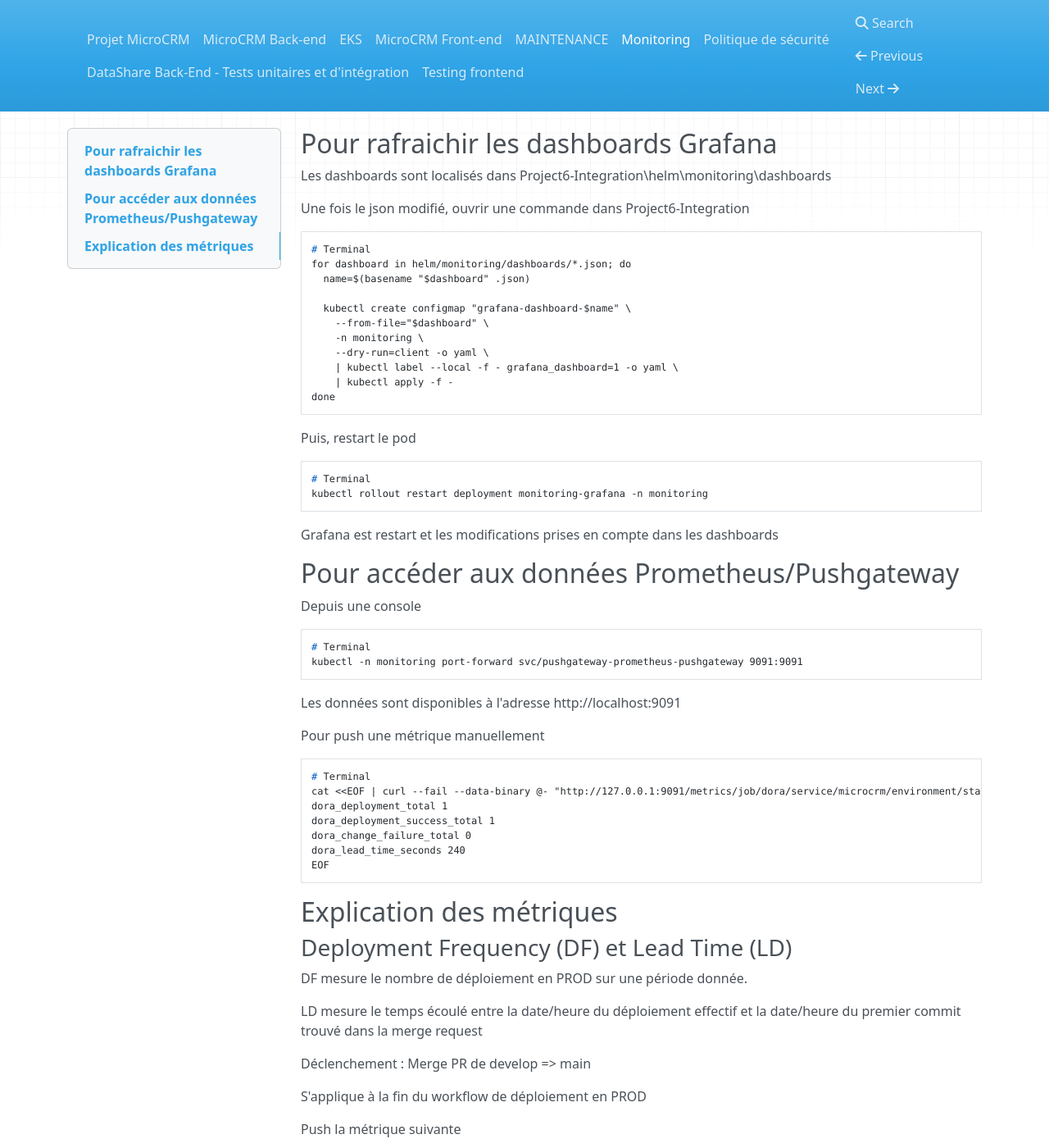
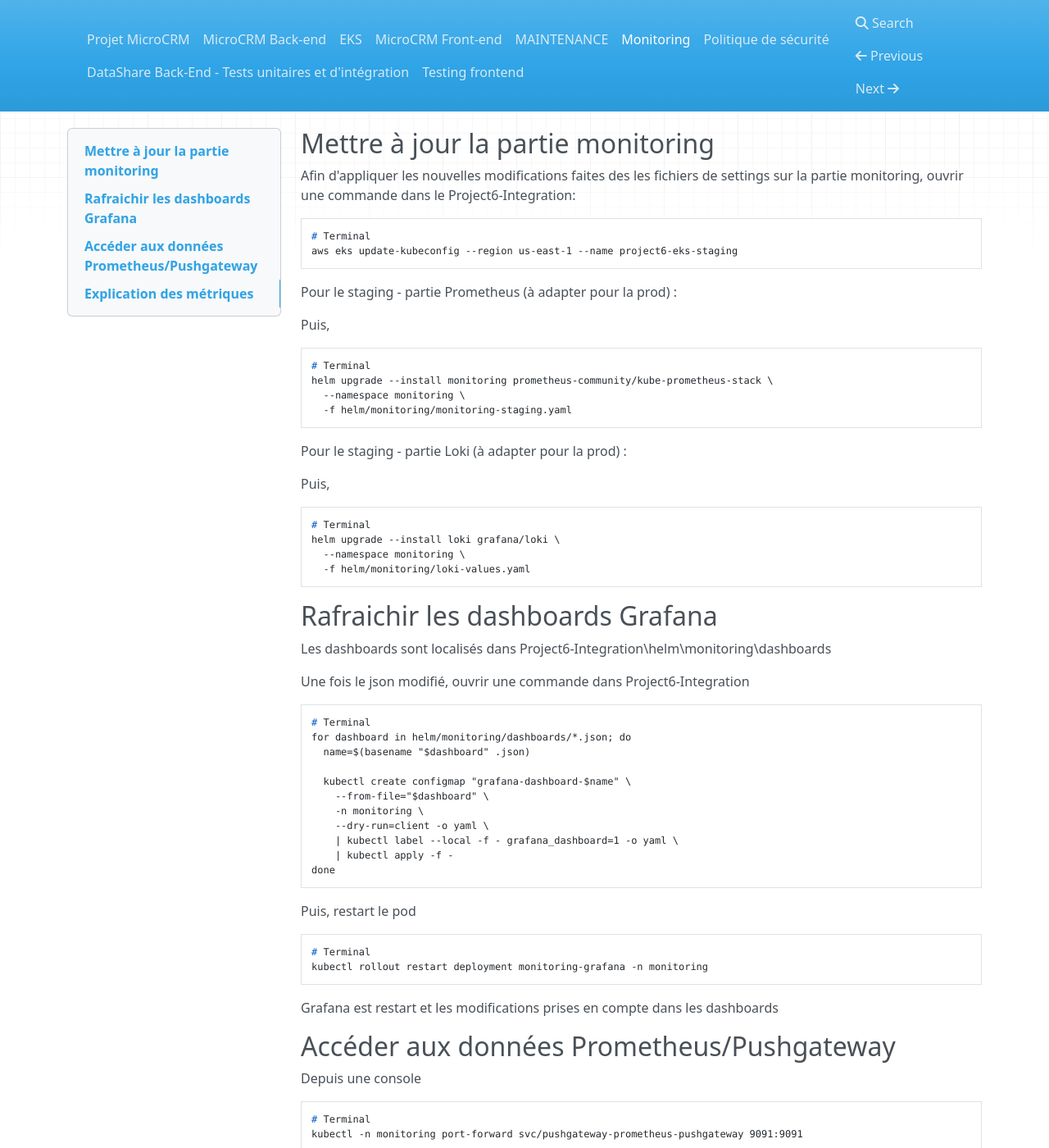
Before and after one commit to Project6-Organisation/Project6-Integration, an MkDocs documentation site: the page built from docs/monitoring.md, in a window 1280 px wide and 1400 px high. Shown: the whole window at 82% size. Built offline with MkDocs 1.6.1, drawn with Linux system fonts in a browser that asks for light colours; nearby versions of some CDN libraries.

````diff
--- a/docs/monitoring.md
+++ b/docs/monitoring.md
@@ -1,4 +1,35 @@
-## Pour rafraichir les dashboards Grafana
+## Mettre à jour la partie monitoring
+
+Afin d'appliquer les nouvelles modifications faites des les fichiers de settings sur la partie monitoring, ouvrir une commande dans le Project6-Integration:
+
+```shell
+# Terminal
+aws eks update-kubeconfig --region us-east-1 --name project6-eks-staging
+```
+
+Pour le staging - partie Prometheus (à adapter pour la prod) :
+
+Puis,
+
+```shell
+# Terminal
+helm upgrade --install monitoring prometheus-community/kube-prometheus-stack \
+  --namespace monitoring \
+  -f helm/monitoring/monitoring-staging.yaml
+```
+
+Pour le staging - partie Loki (à adapter pour la prod) :
+
+Puis,
+
+```shell
+# Terminal
+helm upgrade --install loki grafana/loki \
+  --namespace monitoring \
+  -f helm/monitoring/loki-values.yaml
+```
+
+## Rafraichir les dashboards Grafana
 
 Les dashboards sont localisés dans Project6-Integration\helm\monitoring\dashboards
 
````
Also changed, not shown: other parts of docs/monitoring.md (+1 -1 lines), 2 other files.
